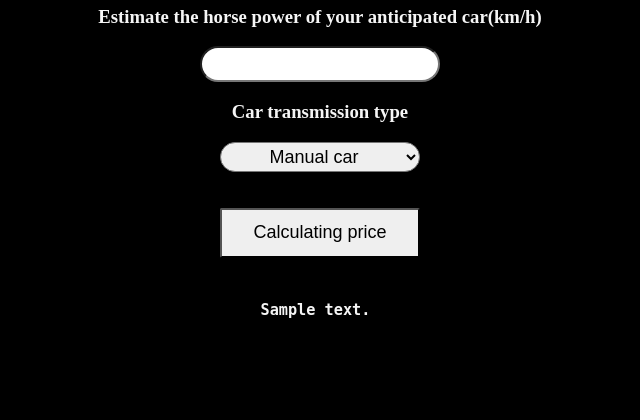
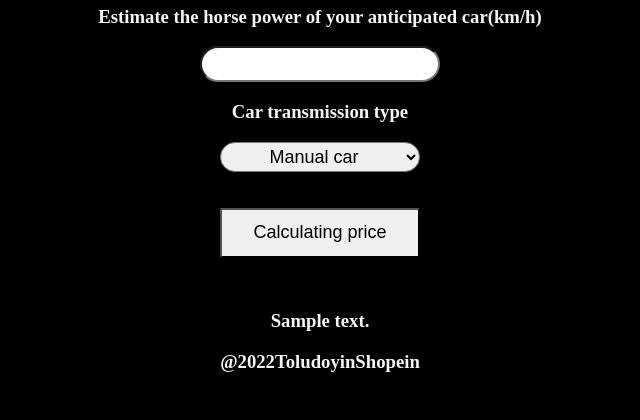
Before and after one commit to toludoyin/car-price-prediction, a Flask app: template template/index.html in a window 1280 px wide. Shown: the part 806-1226 px from the top of the page, without its empty margins (320-960 px from the left). Before the commit the page ends 1124 px from the top, so only its background shows below. Run offline with Flask 2, Linux system fonts and the light colour scheme; the template is opened without the code that fills it: most values are stand-ins (such as "Sample title", 1, 10 or a date in 2020); parts of the project's set-up code (start-up, migrations or seed data) failed here and were passed over.

Commit message:
added front-end structure

```diff
--- a/template/index.html
+++ b/template/index.html
@@ -87,8 +87,9 @@
 
         </form>
 
-        <pre>
-        <br><h3>{{ prediction_text }} <h3></pre>
+        <p><br><h3>{{ prediction_text }} <h3></p>
+
+<p>@2022ToludoyinShopein</p>
 
     </div>
 
```
